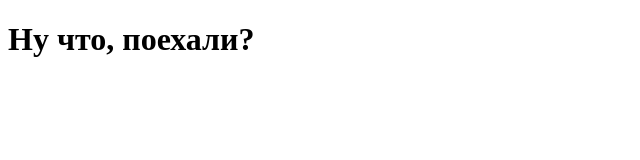
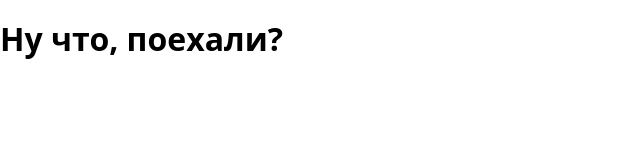
Before and after one commit to ialiev685/wallet-client, a React (Create React App) app: page / in a window 1280 px wide. Shown: the top 160 px of the page, without its empty margins (0-640 px from the left). Built offline with nearby package versions, Linux system fonts and the light colour scheme.

Commit message:
global variables

```diff
--- a/src/App.js
+++ b/src/App.js
@@ -1,3 +1,4 @@
+
 function App() {
   return (
     <div className="App">
--- a/src/index.js
+++ b/src/index.js
@@ -1,5 +1,6 @@
 import React from "react";
 import ReactDOM from "react-dom";
+import './stylesheet/index.css';
 
 import App from "./App";
 
--- /dev/null
+++ b/src/stylesheet/index.css
@@ -0,0 +1,2 @@
+@import "../../node_modules/modern-normalize/modern-normalize.css";
+@import "./vars.css";
--- /dev/null
+++ b/src/stylesheet/vars.css
@@ -0,0 +1,59 @@
+:root {
+  /* Палитра */
+  --color-black: #000000;
+  --color-white: #ffffff;
+  --color-green: #24cca7;
+  --color-blue: #4a56e2;
+  --color-pink: #ff6596;
+
+  --color-light-grey: #e0e0e0;
+  --color-grey: #bdbdbd;
+  --secondary-grey-color: #a6a6a6;
+
+  --background-color: rgba(255, 255, 255, 0.4);
+  --modal-background-color: rgba(0, 0, 0, 0.25);
+
+  --backdrop-filter: blur(50px);
+
+  --border-color: #dcdcdf;
+
+  --shadow-color: rgba(255, 255, 255, 0.6);
+  --add-btn-box-shadow: 0px 6px 15px rgba(36, 204, 167, 0.5);
+
+  --gradient-currency: linear-gradient(
+    180deg,
+    rgba(255, 255, 255, 0.2) -8.67%,
+    rgba(255, 255, 255, 0) 116.22%
+  );
+  /* Geometry */
+  --border-radius-small: 20px;
+  --border-radius-large: 30px;
+  --margin-s: 10px;
+  --margin-m: 20px;
+  --margin-l: 30px;
+  --margin-xl: 40px;
+
+  /* Fonts */
+  --font-size-s: 16px;
+  --font-size-m: 18px;
+  --font-size-l: 24px;
+  --font-size-xl: 30px;
+
+  --font-style-norm: normal;
+
+  --font-weigth-norm: 400;
+  --font-weigth-bold: 700;
+
+  --line-heigth-s: 1.12;
+  --line-heigth-m: 1.5;
+
+  --letter-spacing: 0.1rem;
+
+  --main-font-family: "Poppins";
+  --secondary-font-family: "Circe";
+
+  /* Media */
+  --mobile: 320px;
+  --tablet: 768px;
+  --desktop: 1280px;
+}
```
Also changed, not shown: 1 other file (tests, documents, lock files or other folders).
